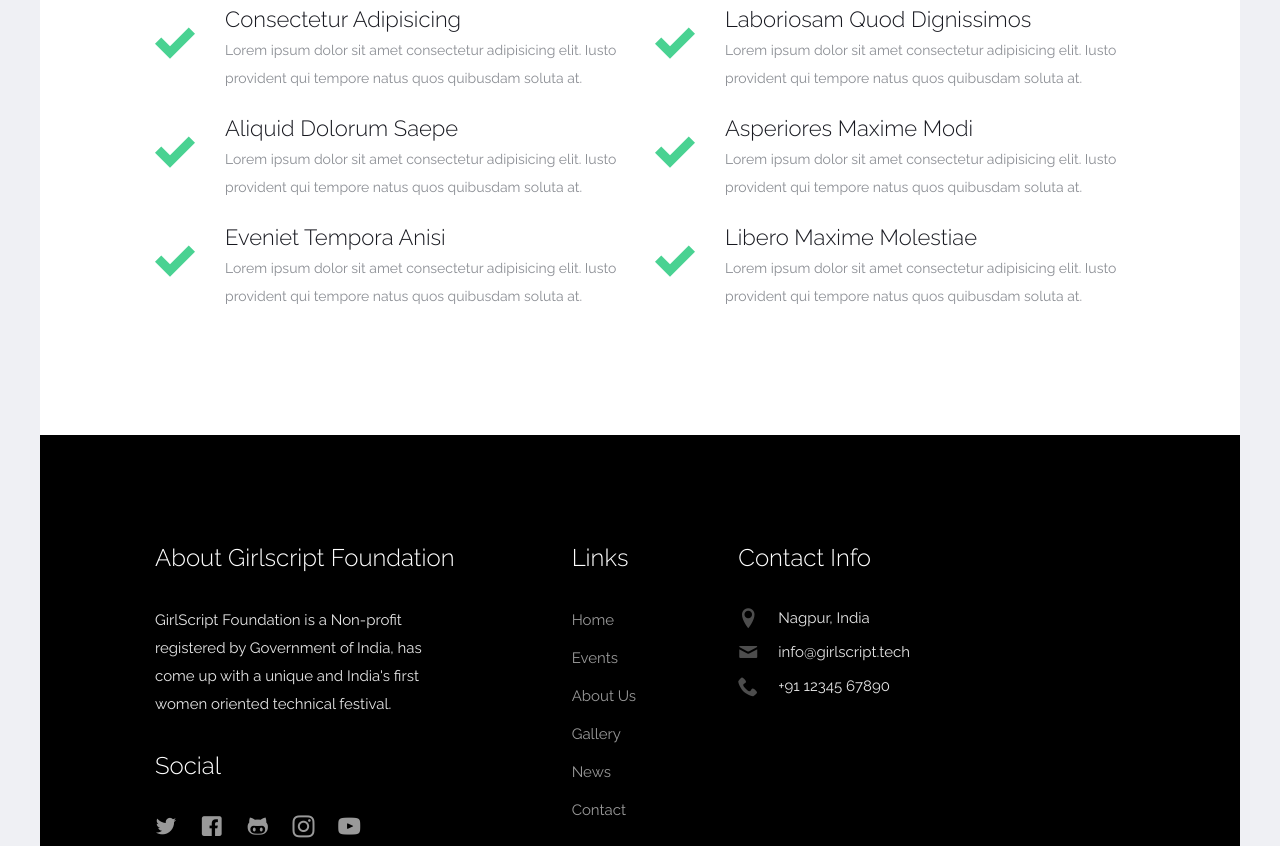
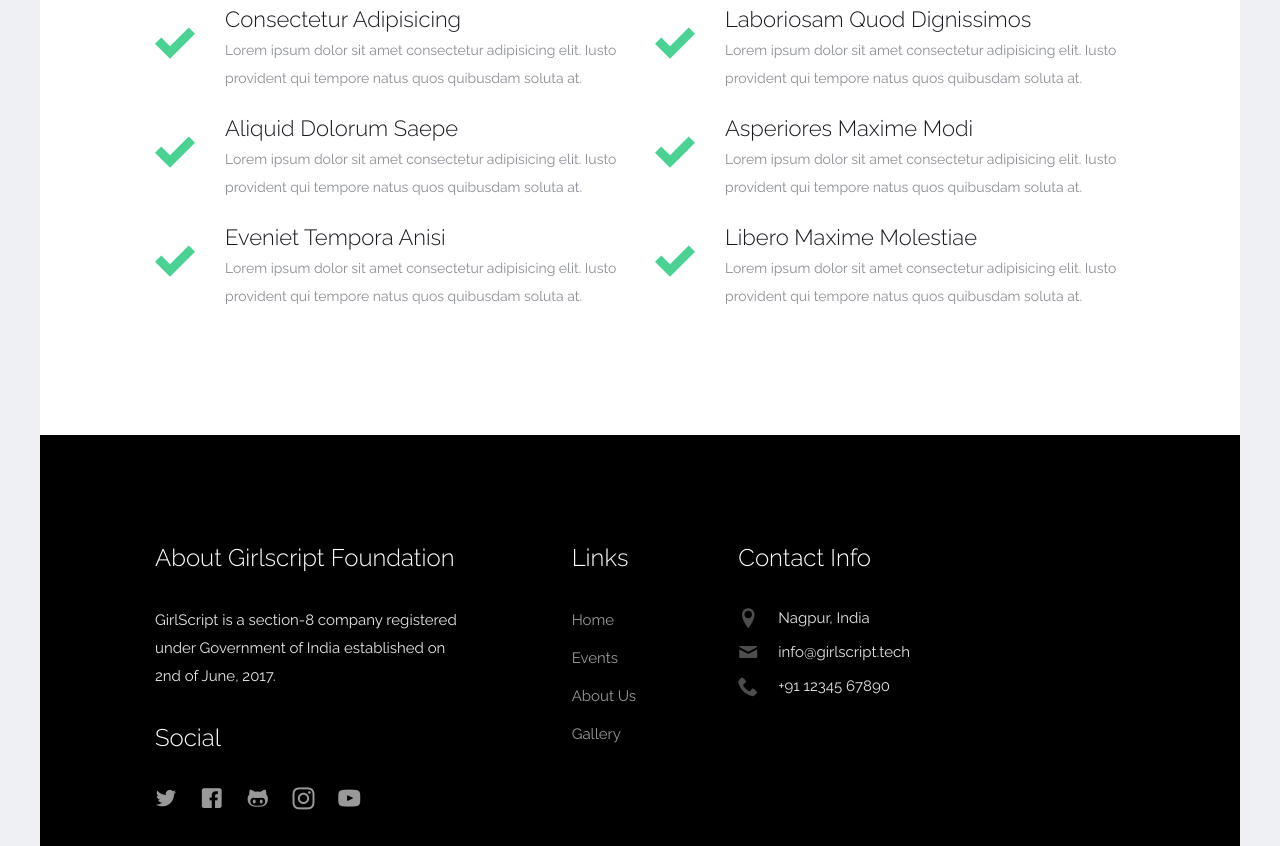
Before and after one commit to girlscript/girlscript_web, a website: page about.html in a window 1280 px wide. Shown: the part 1954-2800 px from the top of the page. Drawn offline with Linux system fonts and the light colour scheme; files whose address does not match are found by name.

Commit message:
Updated footer to latest data

```diff
--- a/about.html
+++ b/about.html
@@ -71,7 +71,7 @@
               <li><a href="events.html">Events</a></li>
                   <li><a href="about.html">About Us</a></li>
                   <li><a href="gallery.html">Gallery</a></li>
-                  </li> -->
+                  </li>
             </ul>
           </div>
         </div>
@@ -207,7 +207,7 @@
             <div class="col-md-4">
               <div class="probootstrap-footer-widget">
                 <h3>About Girlscript Foundation</h3>
-                <p>GirlScript Foundation is a Non-profit registered by Government of India, has come up with a unique and India's first women oriented technical festival. </p>
+                <p>GirlScript is a section-8 company registered under Government of India established on 2nd of June, 2017.</p>
                 <h3>Social</h3>
                 <ul class="probootstrap-footer-social">
                   <li><a href="https://twitter.com/girlscript1" target="_blank"><i class="icon-twitter"></i></a></li>
@@ -226,8 +226,6 @@
                   <li><a href="events.html">Events</a></li>
                   <li><a href="about.html">About Us</a></li>
                   <li><a href="gallery.html">Gallery</a></li>
-                  <li><a href="news.html">News</a></li>
-                  <li><a href="#">Contact</a></li>
                 </ul>
               </div>
             </div>
```
